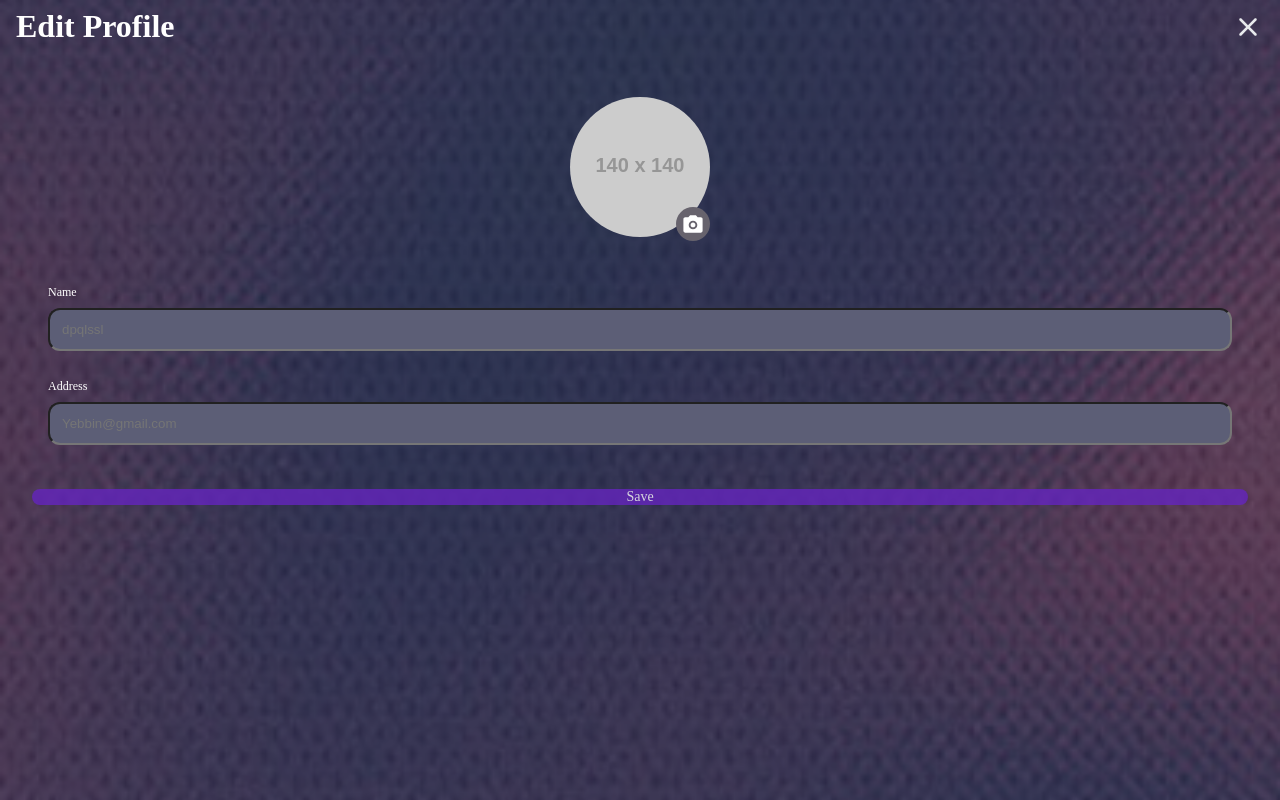
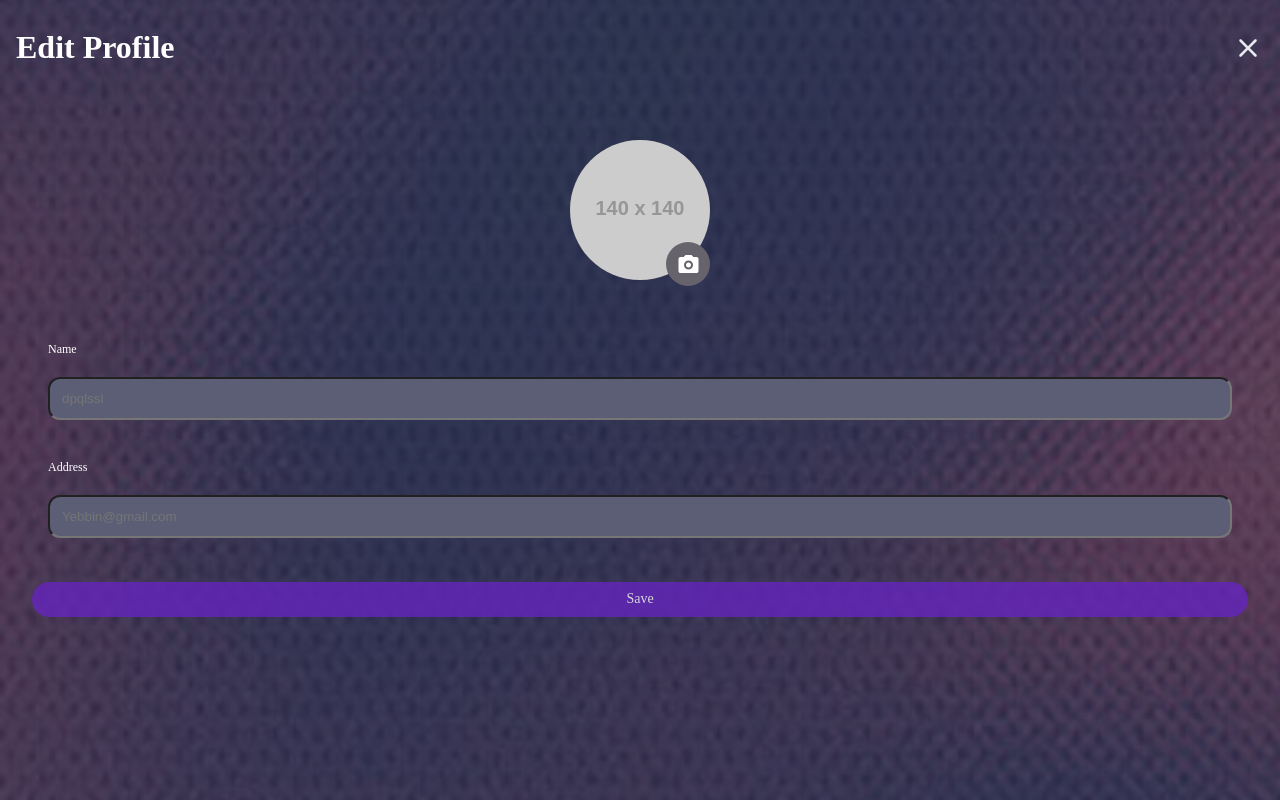
Before and after one commit to proteFU/front, a React (Vite) app: page /profile/edit in a window 1280 px wide. Built offline with nearby package versions, Linux system fonts and the light colour scheme.

Commit message:
fix(#1):버튼 오류 해결

```diff
--- /dev/null
+++ b/src/App/App.css
@@ -0,0 +1,42 @@
+#root {
+    max-width: 1280px;
+    margin: 0 auto;
+    padding: 2rem;
+    text-align: center;
+  }
+
+  .logo {
+    height: 6em;
+    padding: 1.5em;
+    will-change: filter;
+    transition: filter 300ms;
+  }
+  .logo:hover {
+    filter: drop-shadow(0 0 2em #646cffaa);
+  }
+  .logo.react:hover {
+    filter: drop-shadow(0 0 2em #61dafbaa);
+  }
+
+  @keyframes logo-spin {
+    from {
+      transform: rotate(0deg);
+    }
+    to {
+      transform: rotate(360deg);
+    }
+  }
+
+  @media (prefers-reduced-motion: no-preference) {
+    a:nth-of-type(2) .logo {
+      animation: logo-spin infinite 20s linear;
+    }
+  }
+
+  .card {
+    padding: 2em;
+  }
+
+  .read-the-docs {
+    color: #888;
+  }
--- a/src/index.css
+++ b/src/index.css
@@ -1,19 +1,68 @@
-* {
-  margin: 0;
-  padding: 0;
-  box-sizing: border-box;
+:root {
+  font-family: system-ui, Avenir, Helvetica, Arial, sans-serif;
+  line-height: 1.5;
+  font-weight: 400;
+
+  color-scheme: light dark;
+  color: rgba(255, 255, 255, 0.87);
+  background-color: #242424;
+
+  font-synthesis: none;
+  text-rendering: optimizeLegibility;
+  -webkit-font-smoothing: antialiased;
+  -moz-osx-font-smoothing: grayscale;
+}
+
+a {
+  font-weight: 500;
+  color: #646cff;
+  text-decoration: inherit;
+}
+a:hover {
+  color: #535bf2;
 }
 
 body {
   margin: 0;
-  font-family: -apple-system, BlinkMacSystemFont, 'Segoe UI', 'Roboto', 'Oxygen',
-    'Ubuntu', 'Cantarell', 'Fira Sans', 'Droid Sans', 'Helvetica Neue',
-    sans-serif;
-  -webkit-font-smoothing: antialiased;
-  -moz-osx-font-smoothing: grayscale;
+  display: flex;
+  place-items: center;
+  min-width: 320px;
+  min-height: 100vh;
 }
 
-code {
-  font-family: source-code-pro, Menlo, Monaco, Consolas, 'Courier New',
-    monospace;
+h1 {
+  font-size: 3.2em;
+  line-height: 1.1;
 }
+
+button {
+  border-radius: 8px;
+  border: 1px solid transparent;
+  padding: 0.6em 1.2em;
+  font-size: 1em;
+  font-weight: 500;
+  font-family: inherit;
+  background-color: #1a1a1a;
+  cursor: pointer;
+  transition: border-color 0.25s;
+}
+button:hover {
+  border-color: #646cff;
+}
+button:focus,
+button:focus-visible {
+  outline: 4px auto -webkit-focus-ring-color;
+}
+
+@media (prefers-color-scheme: light) {
+  :root {
+    color: #213547;
+    background-color: #ffffff;
+  }
+  a:hover {
+    color: #747bff;
+  }
+  button {
+    background-color: #f9f9f9;
+  }
+}
```
